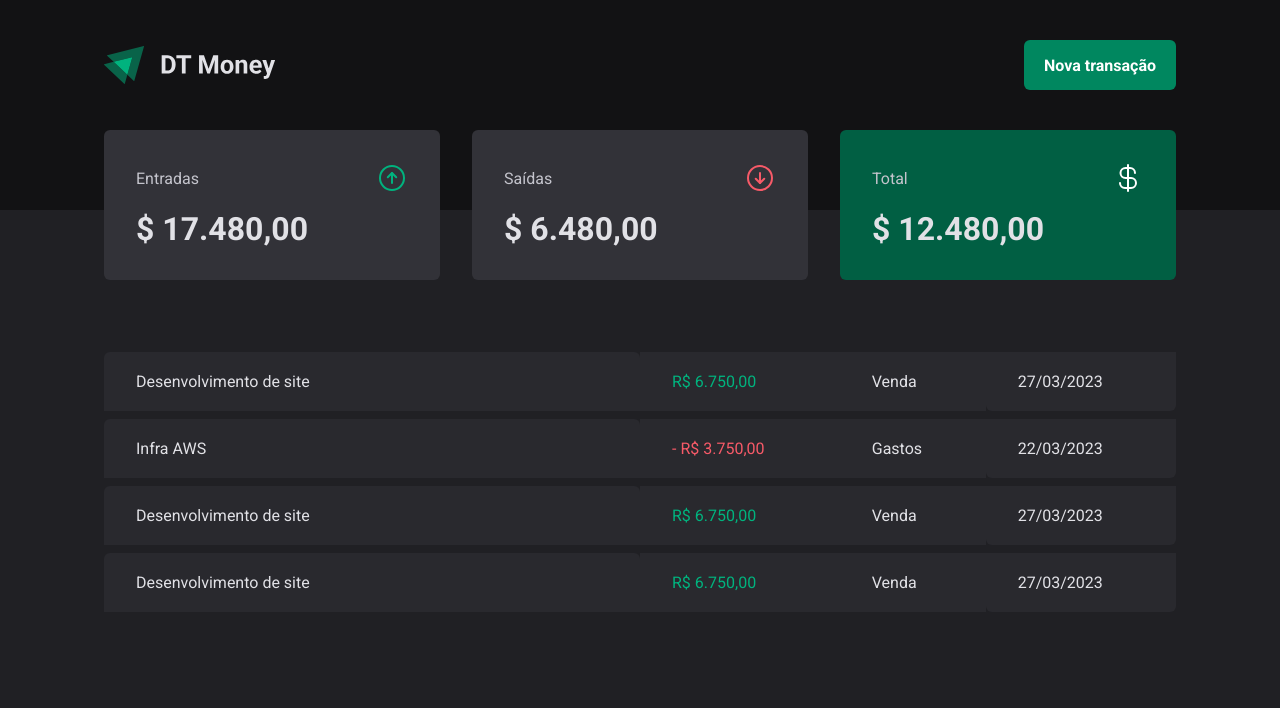
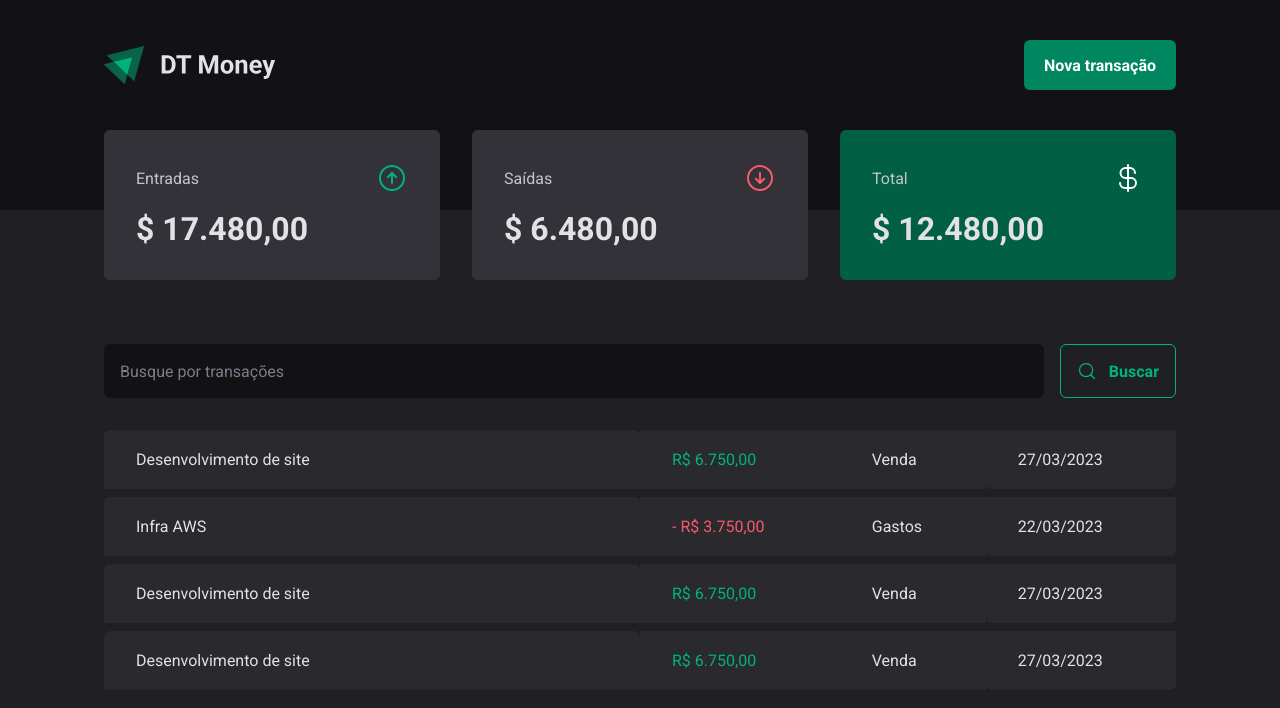
Before and after one commit to ViktorHugodev/dt-money, a React (Vite) app: page / in a window 1280 px wide. Shown: the top 708 px of the page. Built offline with nearby package versions, Linux system fonts and the light colour scheme.

Commit message:
feat: search form

```diff
--- /dev/null
+++ b/src/components/SearchForm/index.tsx
@@ -0,0 +1,13 @@
+import { MagnifyingGlass } from 'phosphor-react';
+import { SearchFormContainer } from './styles';
+
+export function SearchForm(){
+  return (
+    <SearchFormContainer>
+      <input type="text" placeholder="Busque por transações" />
+      <button type="submit">
+        <MagnifyingGlass size={20} />
+        Buscar</button>
+    </SearchFormContainer>
+  )
+}
--- /dev/null
+++ b/src/components/SearchForm/styles.ts
@@ -0,0 +1,39 @@
+import styled from 'styled-components';
+
+export const SearchFormContainer = styled.form`
+  display: flex;
+  gap: 1rem;
+
+  input {
+    flex: 1;
+    border-radius: 6px;
+    border:0;
+    padding: 1rem;
+    background-color: ${props => props.theme['gray-900']};
+
+    &::placeholder {
+      color: ${props => props.theme['gray-500']}
+
+    }
+
+
+  }
+  button {
+      display: flex;
+      align-items: center;
+      border:0;
+      padding: 1rem;
+      background: transparent;
+      border: 1px solid ${props => props.theme['green-300']};
+      color: ${props => props.theme['green-300']};
+      gap: 0.75rem;
+      font-weight: bold;
+      border-radius: 6px;
+
+      &:hover {
+        background: ${props => props.theme['green-500']};
+        border-color: 1px solid ${props => props.theme['green-500']};
+        color: ${props => props.theme['white']};
+      }
+    }
+`
--- a/src/pages/Transactions/index.tsx
+++ b/src/pages/Transactions/index.tsx
@@ -1,4 +1,5 @@
 import { Header } from '../../components/Header';
+import { SearchForm } from '../../components/SearchForm';
 import { Summary } from '../../components/Summary';
 import { PriceHighLight, TransactionContainer, TransactionTable } from './styles';
 
@@ -8,6 +9,7 @@
     <Header/>
     <Summary />
     <TransactionContainer>
+      <SearchForm />
     <TransactionTable>
       <tbody>
         <tr>
--- a/src/pages/Transactions/styles.ts
+++ b/src/pages/Transactions/styles.ts
@@ -17,7 +17,7 @@
   width: 100%;
   border-collapse: separate;
   border-spacing: 0 0.5rem;
-
+  margin-top: 1.5rem;
   td {
     padding: 1.25rem 2rem;
     background-color: ${props => props.theme['gray-700']};
```
